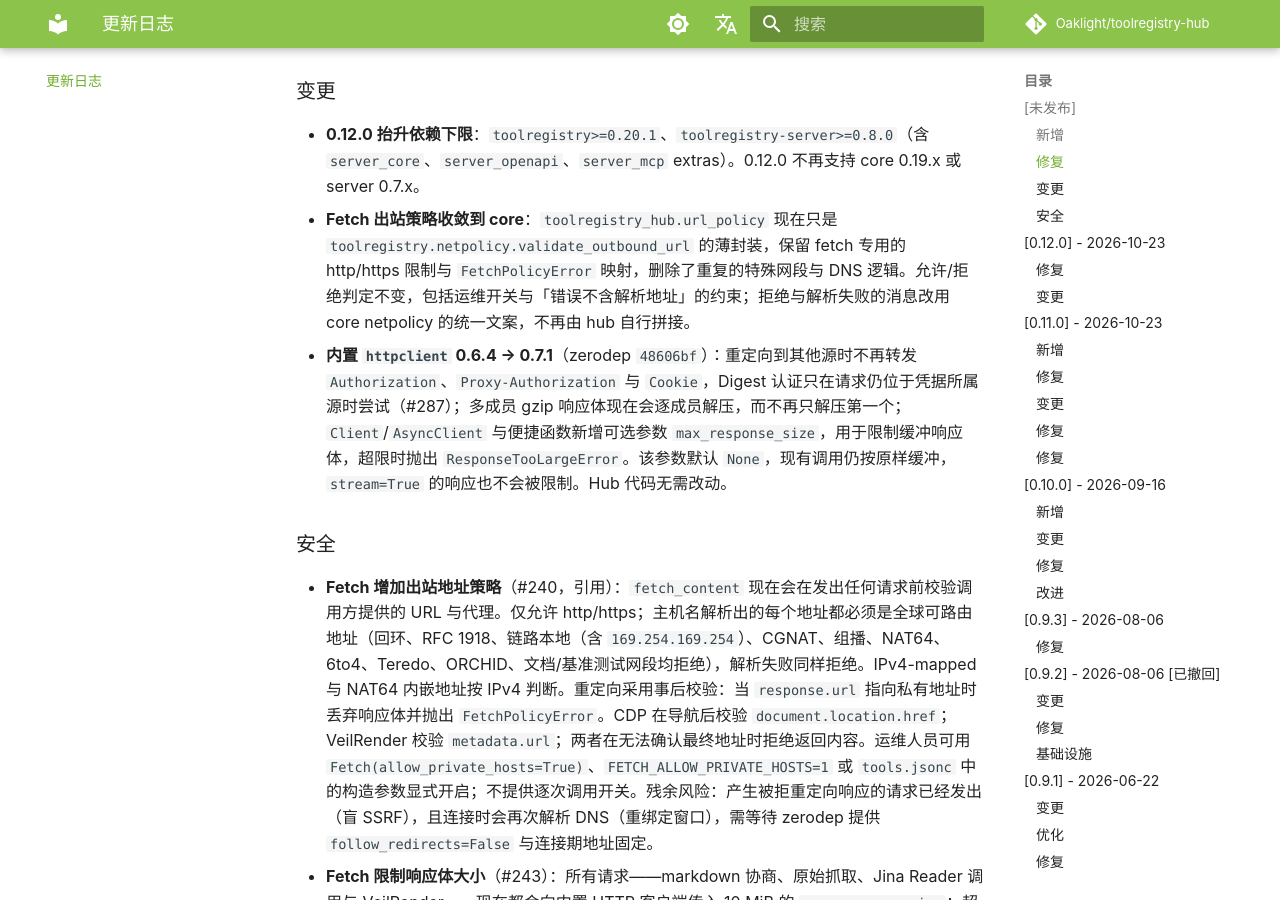
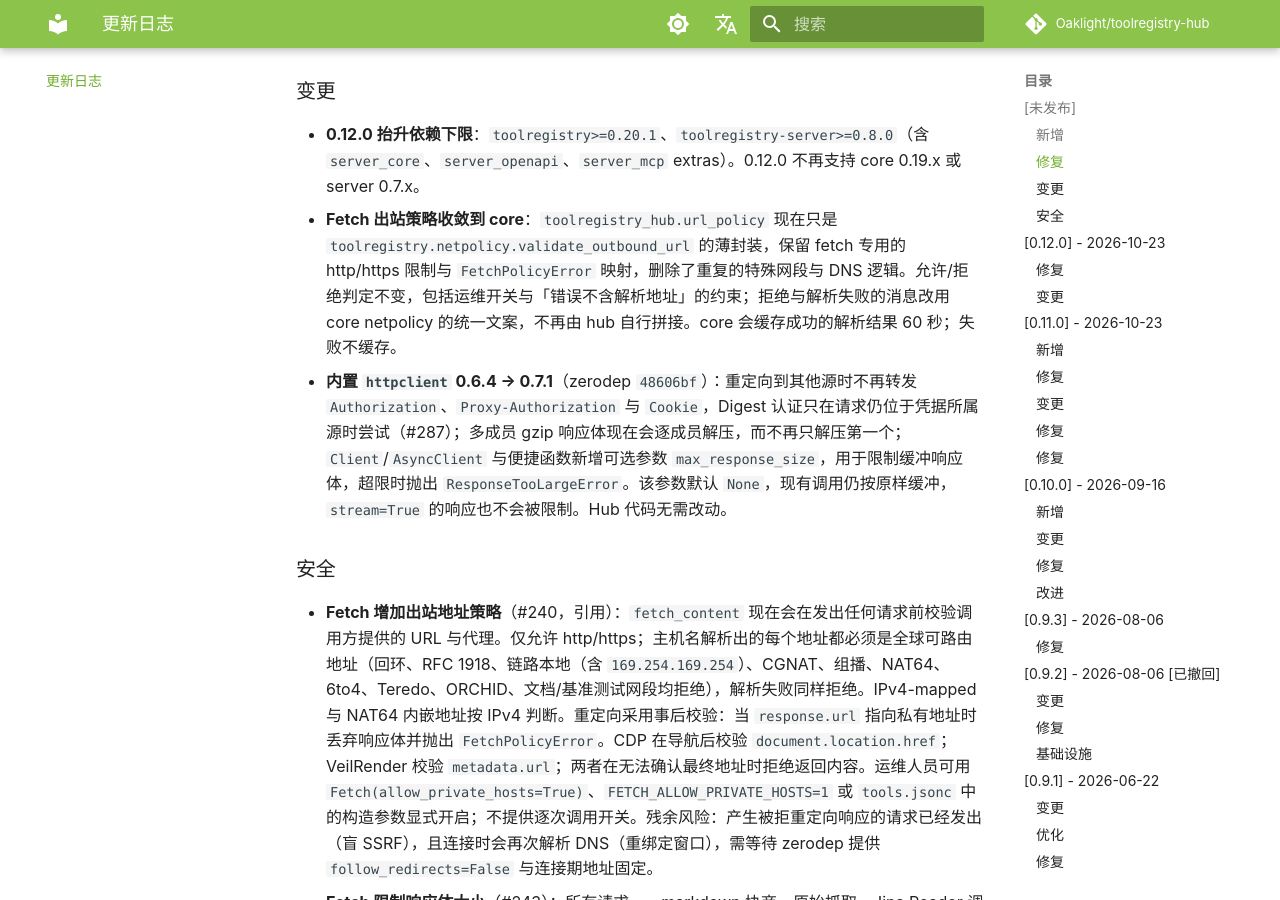
Before and after one commit to Oaklight/toolregistry-hub, an MkDocs documentation site: the page built from docs/changelog.md, in a window 1280 px wide and 900 px high, scrolled down 1206 px. Built offline with MkDocs 1.6.1 and Material for MkDocs 9.7.7, drawn with Linux system fonts in a browser that asks for light colours; some web fonts are replaced; comment, search, counter and statistics services are not loaded.

Commit message:
docs: 记录 60 秒解析缓存

```diff
--- a/docs/changelog.md
+++ b/docs/changelog.md
@@ -28,7 +28,7 @@
 ### 变更
 
 - **0.12.0 抬升依赖下限**：`toolregistry>=0.20.1`、`toolregistry-server>=0.8.0`（含 `server_core`、`server_openapi`、`server_mcp` extras）。0.12.0 不再支持 core 0.19.x 或 server 0.7.x。
-- **Fetch 出站策略收敛到 core**：`toolregistry_hub.url_policy` 现在只是 `toolregistry.netpolicy.validate_outbound_url` 的薄封装，保留 fetch 专用的 http/https 限制与 `FetchPolicyError` 映射，删除了重复的特殊网段与 DNS 逻辑。允许/拒绝判定不变，包括运维开关与「错误不含解析地址」的约束；拒绝与解析失败的消息改用 core netpolicy 的统一文案，不再由 hub 自行拼接。
+- **Fetch 出站策略收敛到 core**：`toolregistry_hub.url_policy` 现在只是 `toolregistry.netpolicy.validate_outbound_url` 的薄封装，保留 fetch 专用的 http/https 限制与 `FetchPolicyError` 映射，删除了重复的特殊网段与 DNS 逻辑。允许/拒绝判定不变，包括运维开关与「错误不含解析地址」的约束；拒绝与解析失败的消息改用 core netpolicy 的统一文案，不再由 hub 自行拼接。core 会缓存成功的解析结果 60 秒；失败不缓存。
 - **内置 `httpclient` 0.6.4 → 0.7.1**（zerodep `48606bf`）：重定向到其他源时不再转发 `Authorization`、`Proxy-Authorization` 与 `Cookie`，Digest 认证只在请求仍位于凭据所属源时尝试（#287）；多成员 gzip 响应体现在会逐成员解压，而不再只解压第一个；`Client`/`AsyncClient` 与便捷函数新增可选参数 `max_response_size`，用于限制缓冲响应体，超限时抛出 `ResponseTooLargeError`。该参数默认 `None`，现有调用仍按原样缓冲，`stream=True` 的响应也不会被限制。Hub 代码无需改动。
 
 ### 安全
```
